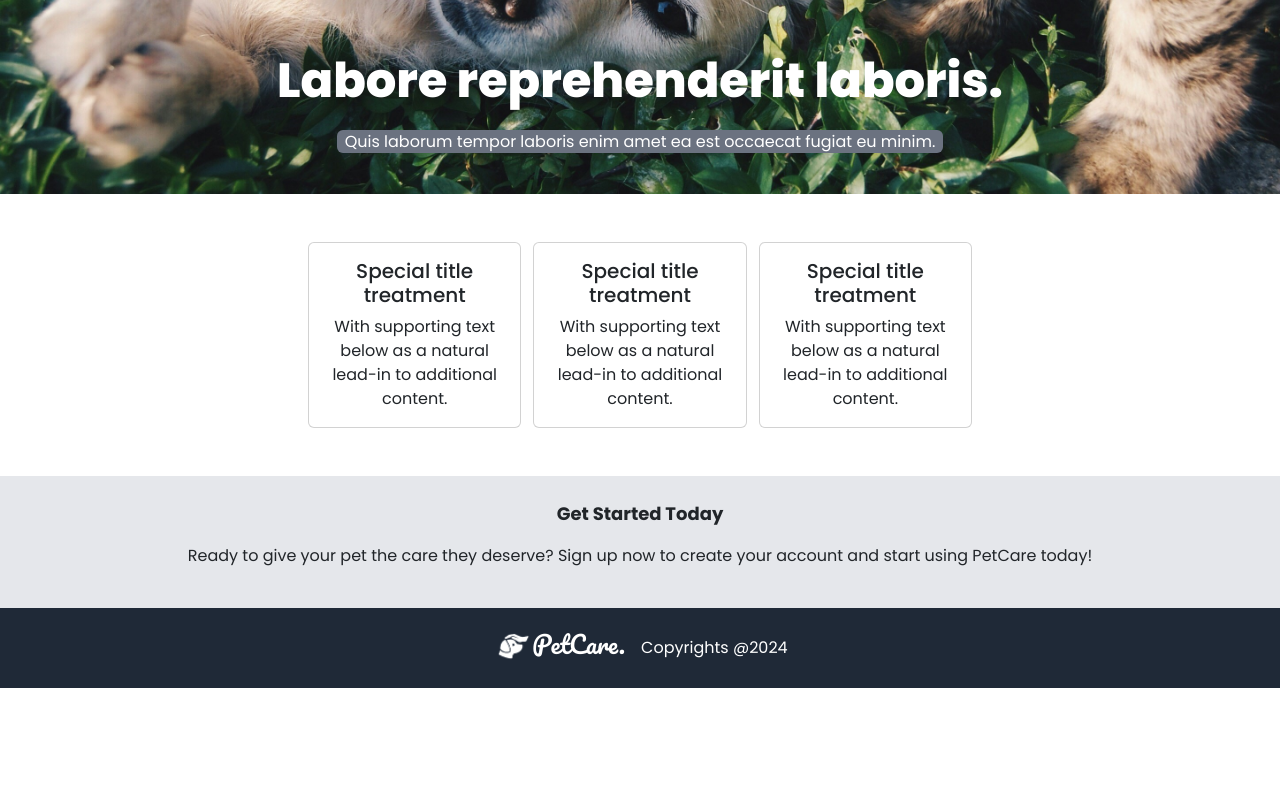
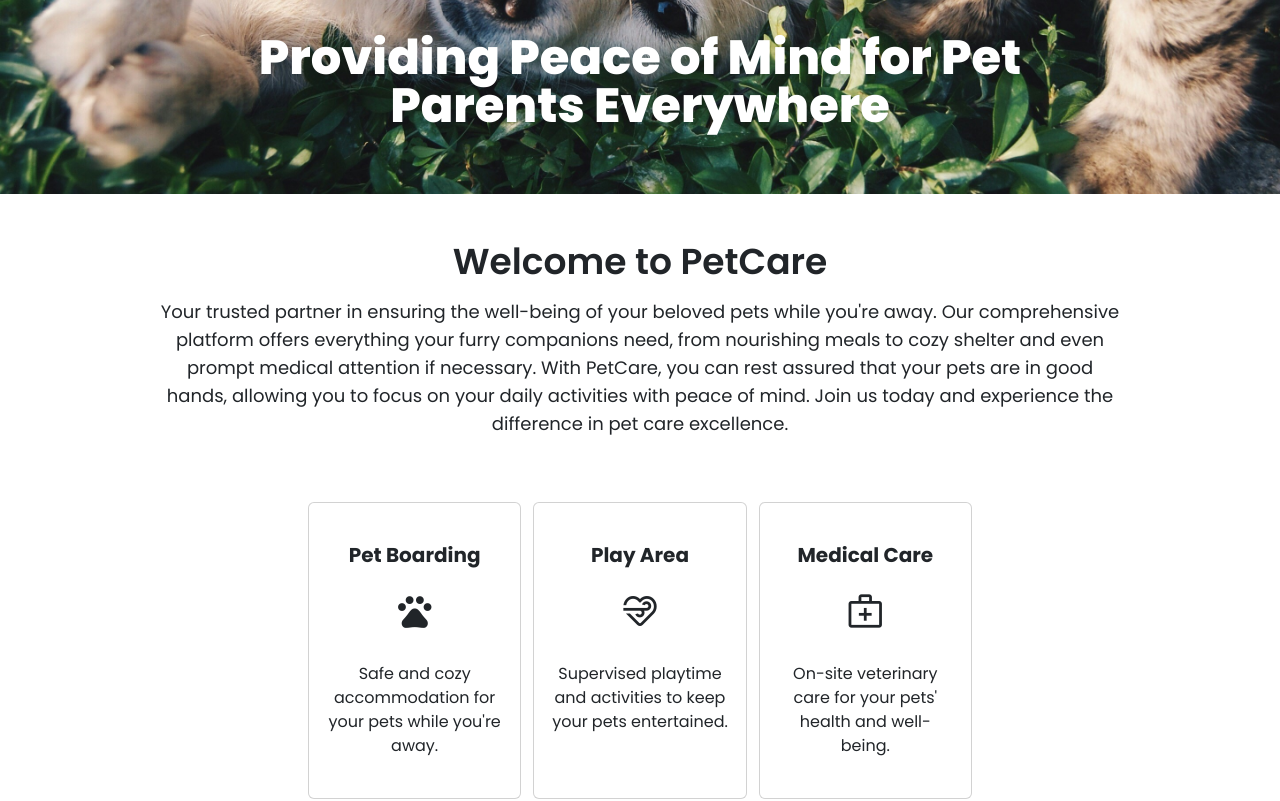
Before and after one commit to varshini2002/PetcareFrontend, a React (Create React App) app: page /home in a window 1280 px wide. Shown: the part 460-1261 px from the top of the page. Before the commit the page ends 1148 px from the top, so only its background shows below. Built offline with nearby package versions, Linux system fonts and the light colour scheme.

Commit message:
Cards and Welcome Message

```diff
--- a/public/index.html
+++ b/public/index.html
@@ -7,6 +7,7 @@
       name="description"
       content="Web site created using create-react-app"
     />
+    <link rel="stylesheet" href="https://fonts.googleapis.com/css2?family=Material+Symbols+Outlined:opsz,wght,FILL,GRAD@20..48,100..700,0..1,-50..200" />
     <link href="https://cdn.jsdelivr.net/npm/bootstrap@5.3.3/dist/css/bootstrap.min.css" rel="stylesheet" integrity="sha384-QWTKZyjpPEjISv5WaRU9OFeRpok6YctnYmDr5pNlyT2bRjXh0JMhjY6hW+ALEwIH" crossorigin="anonymous">
     <link rel="manifest" href="%PUBLIC_URL%/manifest.json" />
     <link rel="preconnect" href="https://fonts.googleapis.com">
--- a/src/App.css
+++ b/src/App.css
@@ -120,6 +120,49 @@
   font-style: italic;
 }
 
+.paw {
+  font-variation-settings:
+  'FILL' 0,
+  'wght' 400,
+  'GRAD' 0,
+  'opsz' 24
+}
+
+.play{
+  font-variation-settings:
+  'FILL' 0,
+  'wght' 400,
+  'GRAD' 0,
+  'opsz' 24
+}
+
+.medical{
+  font-variation-settings:
+  'FILL' 0,
+  'wght' 400,
+  'GRAD' 0,
+  'opsz' 48
+}
+
+.size{
+  font-size: 40px;
+}
+
+.pawa {
+  font-variation-settings:
+  'FILL' 0,
+  'wght' 400,
+  'GRAD' 0,
+  'opsz' 24
+}
+
+.pawb {
+  font-variation-settings:
+  'FILL' 0,
+  'wght' 400,
+  'GRAD' 0,
+  'opsz' 24
+}
 
 .App {
   text-align: center;
--- a/src/Components/Footer.js
+++ b/src/Components/Footer.js
@@ -7,7 +7,7 @@
 
 function Footer() {
     return (
-        <div className="poppins-regular bottom-0 z-50 w-full h-20 bg-gray-800 Footer">
+        <div className="poppins-regular bottom-0 z-50 w-full h-20 Bg-color Footer">
             <div className=" flex items-center justify-center h-full">
                 <img src={Logo} alt="Logo" className="w-10 "/>
                 <p className="pacifico-regular-footer text-white mt-2"> PetCare.</p>
--- a/src/Components/Hero.js
+++ b/src/Components/Hero.js
@@ -10,8 +10,8 @@
     <div class="carousel-item active">
       <img src={Img2} class="d-block w-100" alt="..."/>
       <div class="carousel-caption d-none d-md-block mb-100">
-        <h1 className="poppins-extrabold text-5xl mb-4">Labore reprehenderit laboris.</h1>
-        <span className="poppins-regular bg-gray-500 rounded-md px-2">Quis laborum tempor laboris enim amet ea est occaecat fugiat eu minim.</span>
+        <h1 className="poppins-extrabold text-5xl mb-4">Providing Peace of Mind for Pet Parents Everywhere</h1>
+        {/* <span className="poppins-regular bg-gray-500 rounded-md px-2"></span> */}
       </div>
     </div>
   </div>
--- a/src/Components/HeroCard.js
+++ b/src/Components/HeroCard.js
@@ -1,13 +1,23 @@
 import React from "react";
 
-function HeroCard(){
-    return(
+function HeroCard(props) {
+    return (
         <div className="poppins-regular card text-center my-5 w-1/6">
-            <div className="card-body">
-                <h5 className="card-title">Special title treatment</h5>
-                <p className="card-text">With supporting text below as a natural lead-in to additional content.</p>
-            </div>
-        </div>
+    <div className="card-body">
+        <h5 className="card-title poppins-bold my-4">{props.title}</h5>
+        <span>
+            {props.icon === "paw" ? (
+                <span className="material-symbols-outlined size">pets</span>
+            ) : props.icon === "play" ? (
+                <span className="material-symbols-outlined size">relax</span>
+            ) : props.icon === "medical" ? (
+                <span className="material-symbols-outlined size">medical_services</span>
+            ) : null}
+        </span>
+        <p className="card-text poppins-regular my-4">{props.text}</p>
+    </div>
+</div>
+
     );
 }
 
--- /dev/null
+++ b/src/Components/HeroCardDetails.js
@@ -0,0 +1,19 @@
+const details=[
+    {
+        title:"Pet Boarding",
+        icon:"paw",
+        text:"Safe and cozy accommodation for your pets while you're away."
+    },
+    {
+        title:"Play Area",
+        icon:"play",
+        text:"Supervised playtime and activities to keep your pets entertained."
+    },
+    {
+        title:"Medical Care",
+        icon:"medical",
+        text:"On-site veterinary care for your pets' health and well-being."
+    }
+]
+
+export default details
--- a/src/Components/Home.js
+++ /dev/null
@@ -1,25 +0,0 @@
-import React from "react";
-import Navbar from "./Navbar";
-import Footer from "./Footer";
-import Hero from "./Hero";
-import HeroCard from "./HeroCard";
-import HeroMessage from "./HeroMessage";
-
-
-function Home() {
-  return (
-    <div>
-      <Navbar/>
-      <Hero/>
-      <div className="flex justify-center space-x-3">
-        <HeroCard/>
-        <HeroCard/>
-        <HeroCard/>
-      </div>
-      <HeroMessage/>
-      <Footer/>
-    </div>
-  );
-}
-
-export default Home;
--- /dev/null
+++ b/src/Components/WelcomeMessage.js
@@ -0,0 +1,16 @@
+import React from 'react';
+
+function WelcomeMessage() {
+  return (
+    <div className="flex justify-center items-center w-full bg-white">
+      <div className="w-screen text-center mt-5 flexjustify-center items-center">
+        <h1 className="text-3xl md:text-4xl mb-3 poppins-semibold">Welcome to PetCare</h1>
+        <p className="text-lg px-40 poppins-regular">
+          Your trusted partner in ensuring the well-being of your beloved pets while you're away. Our comprehensive platform offers everything your furry companions need, from nourishing meals to cozy shelter and even prompt medical attention if necessary. With PetCare, you can rest assured that your pets are in good hands, allowing you to focus on your daily activities with peace of mind. Join us today and experience the difference in pet care excellence.
+        </p>
+      </div>
+    </div>
+  );
+}
+
+export default WelcomeMessage;
--- a/src/Pages/Home.js
+++ b/src/Pages/Home.js
@@ -4,17 +4,22 @@
 import Hero from "../Components/Hero";
 import HeroCard from "../Components/HeroCard";
 import HeroMessage from "../Components/HeroMessage";
-
+import WelcomeMessage from "../Components/WelcomeMessage";
+import details from "../Components/HeroCardDetails";
 
 function Home() {
   return (
     <div>
       <Navbar/>
       <Hero/>
+      <WelcomeMessage/>
       <div className="flex justify-center space-x-3">
-        <HeroCard/>
-        <HeroCard/>
-        <HeroCard/>
+        <HeroCard
+        title={details[0].title} icon={details[0].icon} text={details[0].text}/>
+        <HeroCard
+        title={details[1].title} icon={details[1].icon} text={details[1].text}/>
+        <HeroCard
+        title={details[2].title} icon={details[2].icon} text={details[2].text}/>
       </div>
       <HeroMessage/>
       <Footer/>
```
